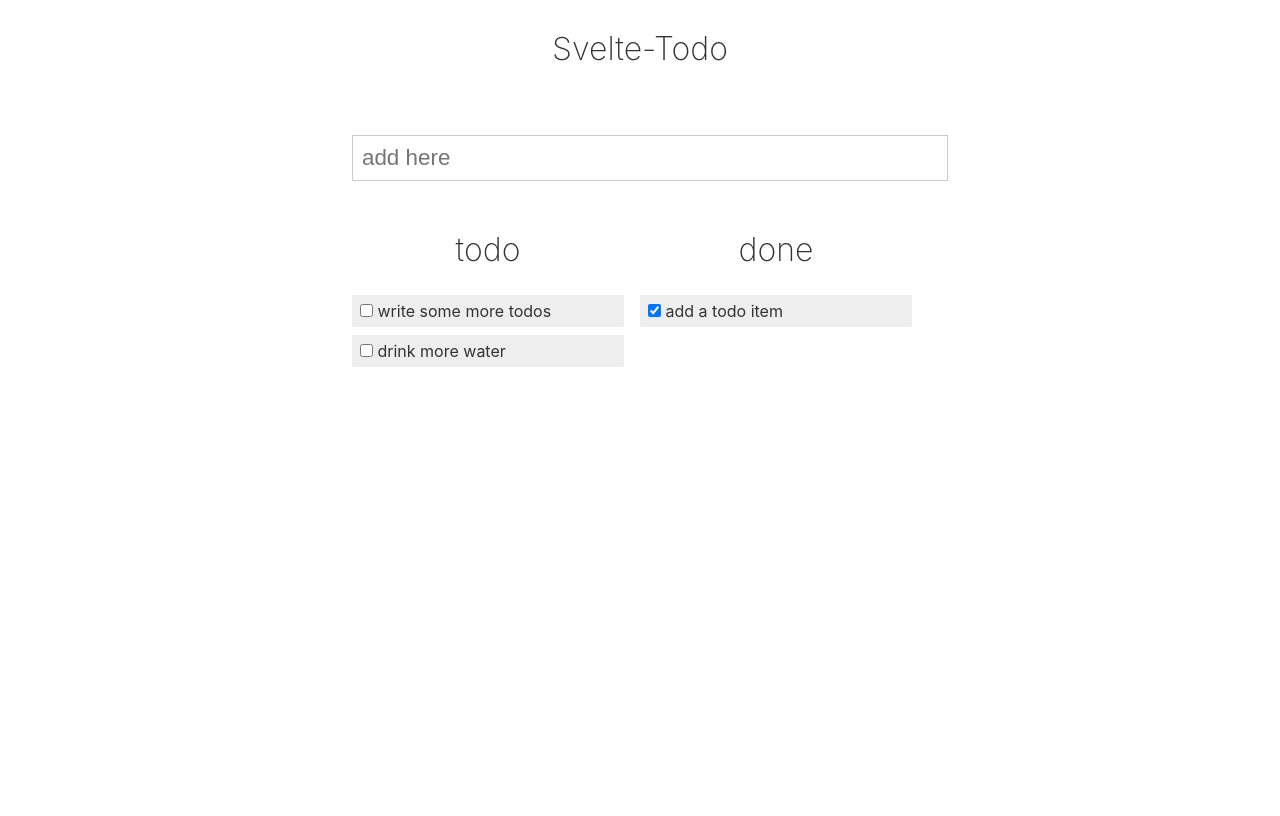
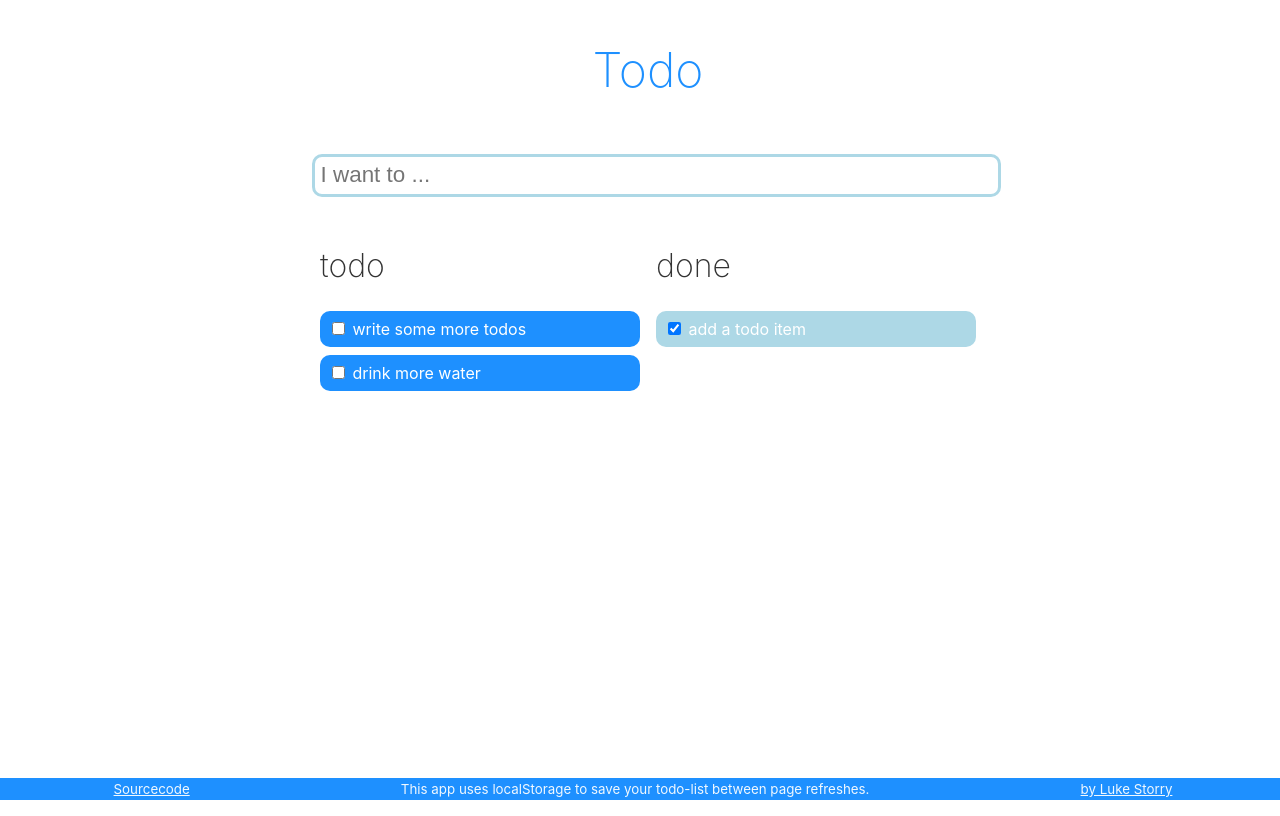
Before and after one commit to LukeStorry/svelte-todo, a Svelte app: page / in a window 1280 px wide. Built offline with nearby package versions, Linux system fonts and the light colour scheme.

Commit message:
added cookies and improved styling

```diff
--- a/public/global.css
+++ b/public/global.css
@@ -8,32 +8,5 @@ body {
 	color: #333;
 	margin: 0;
 	padding: 8px;
-	box-sizing: border-box;
 	font-family: -apple-system, BlinkMacSystemFont, "Segoe UI", Roboto, Oxygen-Sans, Ubuntu, Cantarell, "Helvetica Neue", sans-serif;
 }
-
-h1, h2 {
-	text-align: center;
-	font-size: 2em;
-	font-weight: 200;
-	user-select: none;
-}
-
-label {
-	top: 0;
-	left: 0;
-	display: block;
-	font-size: 1em;
-	line-height: 1;
-	padding: 0.5em;
-	margin: 0 auto 0.5em auto;
-	border-radius: 2px;
-	background-color: #eee;
-	user-select: none;
-}
-
-input {
-	margin: 0;
-	padding: 0.4em;
-	border: 1px solid #ccc;
-}
--- a/src/App.svelte
+++ b/src/App.svelte
@@ -4,29 +4,69 @@
 </script>
 
 <style>
-    .input-todo {
+    h1 {
+        color: dodgerblue;
+        text-align: center;
+        font-size: 3em;
+        font-weight: 200;
+        user-select: none;
+    }
+
+    div {
+        max-width: 42em;
+        width: 100vw;
+        margin: 1em auto;
+        padding: 0 2em;
+    }
+
+    input {
         font-size: 1.4em;
         width: 100%;
-        margin: 2em 0 1em 0;
+        padding: .25em;
+        margin: 1em 0;
+        border-radius: 10px;
+        border: lightblue 3px solid;
     }
 
-    .container {
-        max-width: 36em;
-        margin: 0 auto;
+    input:focus {
+        outline: 0;
+        border: dodgerblue 3px solid;
     }
 
+    footer {
+        font-size: smaller;
+        padding: 3px;
+        position: fixed;
+        bottom: 0;
+        left: 0;
+        width: 100%;
+        color: aliceblue;
+        background: dodgerblue;
+        display: flex;
+        justify-content: space-around;
+    }
+
+    a {
+        color: aliceblue;
+        margin: 0 10px;
+    }
 </style>
 
-<h1>Svelte-Todo</h1>
+<h1>Todo</h1>
 
-<div class='container'>
+<div>
     <input
-            class="input-todo"
             type="text"
-            placeholder="add here"
+            placeholder="I want to ..."
             on:keydown="{event => event.key === 'Enter' && todos.add(event.target)}"
     >
     <TodoList title="todo" filter={t => !t.done}/>
     <TodoList title="done" filter={t => t.done}/>
 
 </div>
+
+<footer>
+    <a href="https://github.com/LukeStorry/svelte-todo">Sourcecode</a>
+    This app uses localStorage to save your todo-list between page refreshes.
+    <a href="https://lkst.uk">by Luke Storry</a>
+</footer>
--- a/src/TodoList.svelte
+++ b/src/TodoList.svelte
@@ -8,46 +8,68 @@
 
 
 <style>
-    .todo-list {
+    div {
         float: left;
         width: 50%;
-        padding: 0 1em 0 0;
+        padding: 0 0.5em 3em 0.5em;
         box-sizing: border-box;
     }
 
-    input:checked + label{
-        background-color: rgb(180, 240, 100);
+    h2 {
+        font-size: 2em;
+        font-weight: 200;
+        user-select: none;
+    }
+
+    label {
+        display: block;
+        padding: 0.5em;
+        margin: 0.5em auto;
+        border-radius: 10px;
+        background-color: dodgerblue;
+        user-select: none;
+        color: white;
+    }
+
+    .checked {
+        background-color: lightblue;
     }
 
     button {
-        float: right;
-        height: 1em;
-        box-sizing: border-box;
-        padding: 0 0.5em;
-        line-height: 1;
-        background-color: transparent;
-        border: none;
-        color: rgb(170, 30, 30);
         opacity: 0;
         transition: opacity 0.2s;
+        float: right;
+        box-sizing: border-box;
+        padding: 0.2em;
+        border: none;
+        border-radius: 5px;
+        color: lightcoral;
+        background-color: white;
     }
 
-    label:hover .remove {
-        opacity: 1;
+    button:hover {
+        opacity: 0.5;
+    }
+
+    button:focus {
+        outline: 0;
+        opacity: 0.9;
+        color: red;
     }
 </style>
 
-<div class='todo-list'>
+<div>
     <h2>{title}</h2>
     {#each $todos.filter(filter) as todo (todo.id)}
         <label
+                class:checked={todo.done}
                 in:receiveSlide="{{key: todo.id}}"
                 out:sendSlide="{{key: todo.id}}"
                 animate:flip
         >
             <input type=checkbox checked={todo.done} on:click="{() => todos.check(todo)}">
-            {todo.description}
-            <button class="remove" on:click="{() => todos.remove(todo)}">remove</button>
+            {todo.text}
+            <button on:click="{() => todos.remove(todo)}">remove</button>
         </label>
     {/each}
 </div>
--- a/src/stores.js
+++ b/src/stores.js
@@ -1,23 +1,32 @@
 import {writable} from 'svelte/store';
 
 function createTodosList() {
-    let uid = 1;
     let placeholderTodos = [
-        {id: uid++, done: false, description: 'write some more todos'},
-        {id: uid++, done: true, description: 'add a todo item'},
-        {id: uid++, done: false, description: 'drink more water'}
+        {id: 1, done: false, text: 'write some more todos'},
+        {id: 2, done: true, text: 'add a todo item'},
+        {id: 3, done: false, text: 'drink more water'}
     ];
 
-    const {subscribe, update} = writable(placeholderTodos);
+    let storedTodos = localStorage.getItem("todos");
+    let startingTodos = placeholderTodos
+    if (storedTodos) {
+        try {
+            startingTodos = JSON.parse(storedTodos)
+        } catch (e) {
+            console.log("Error parsing stored todos:", storedTodos, e)
+        }
+    }
+
+    const {subscribe, update} = writable(startingTodos);
+    subscribe(todos => localStorage.setItem("todos", JSON.stringify(todos)))
 
     const add = input => {
-        const todo = {
-            id: uid++,
-            done: false,
-            description: input.value
-        };
-
-        update(todos => [todo, ...todos]);
+        update(todos =>
+            [{
+                id: Math.max(...todos.map(t => t.id)) + 1,
+                done: false,
+                text: input.value
+            }, ...todos]);
         input.value = '';
     }
 
```
